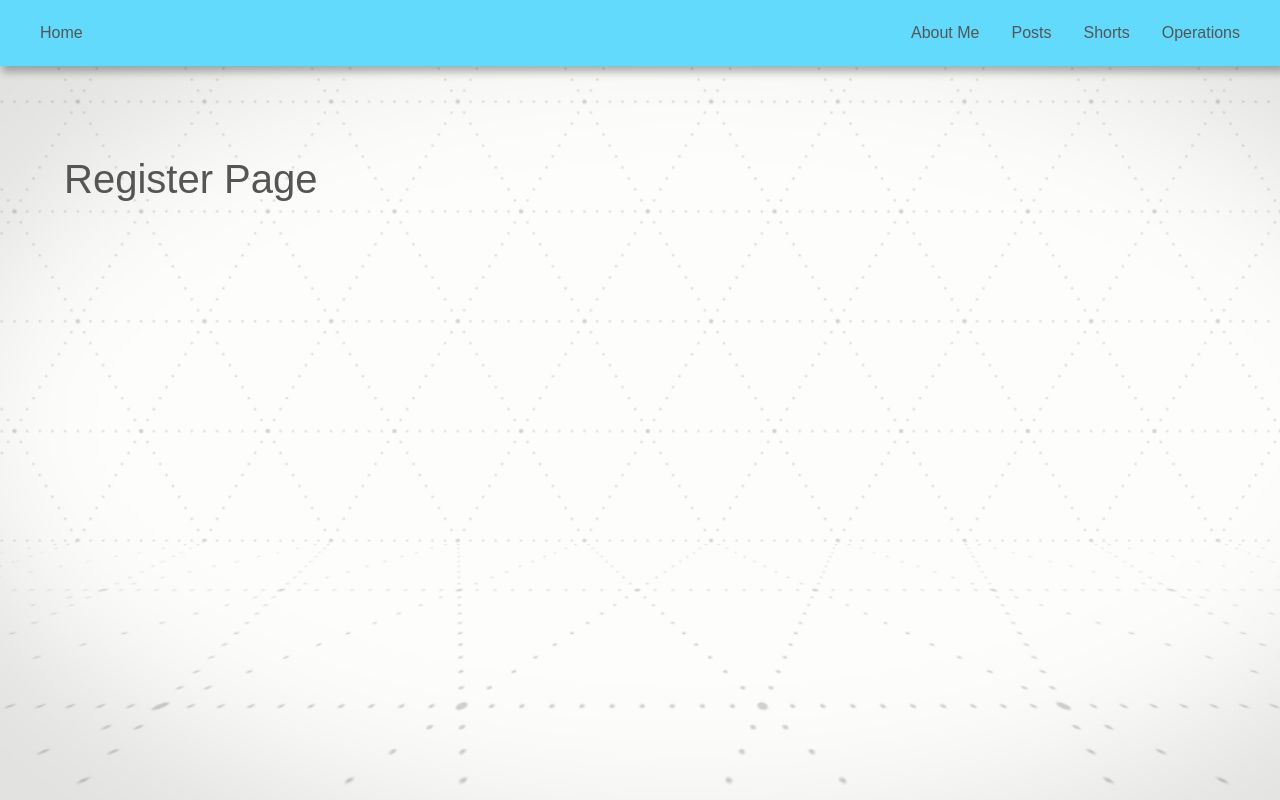
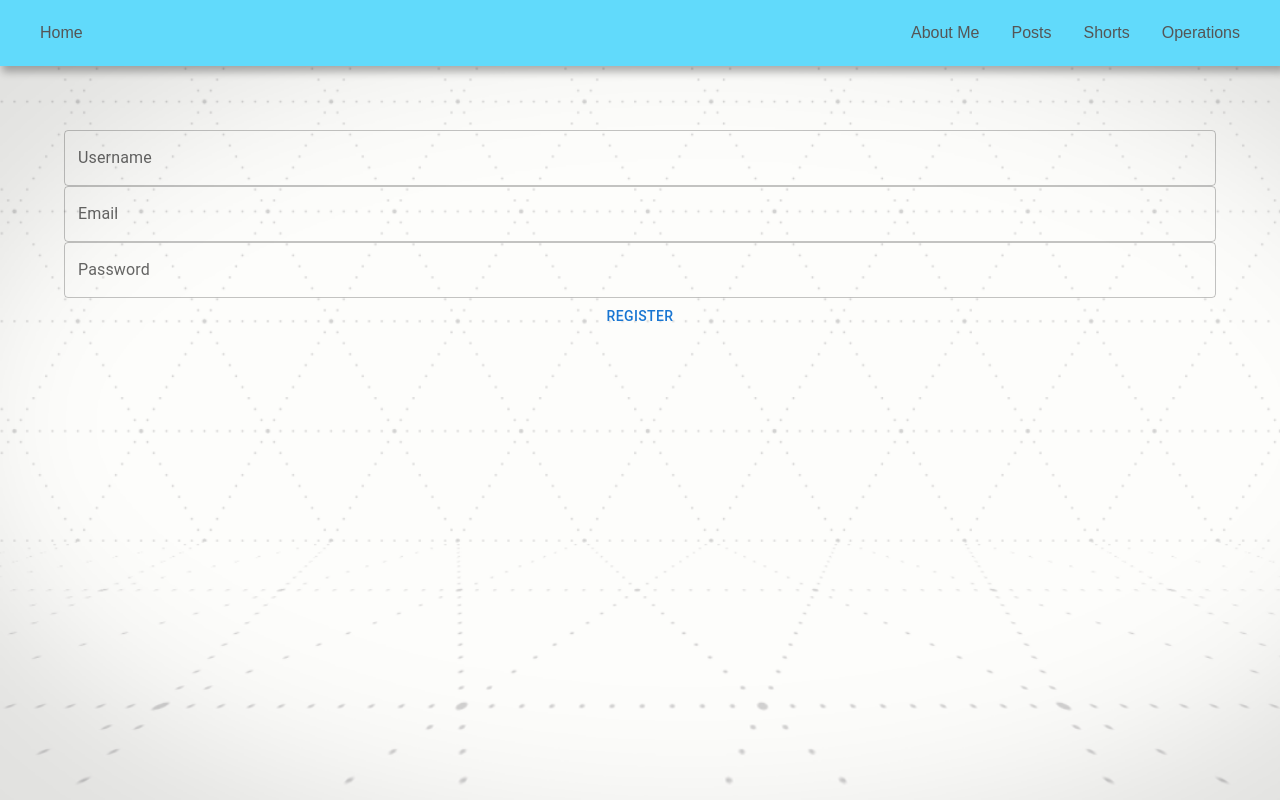
Before and after one commit to SillyCiely/Howard-blog, a React (Create React App) app in the folder frontend/: page /register in a window 1280 px wide. Built offline with nearby package versions, Linux system fonts and the light colour scheme.

Commit message:
test register page

```diff
--- a/frontend/package.json
+++ b/frontend/package.json
@@ -3,6 +3,9 @@
   "version": "0.1.0",
   "private": true,
   "dependencies": {
+    "@emotion/react": "^11.13.5",
+    "@emotion/styled": "^11.13.5",
+    "@mui/material": "^6.1.8",
     "@testing-library/jest-dom": "^5.17.0",
     "@testing-library/react": "^13.4.0",
     "@testing-library/user-event": "^13.5.0",
--- /dev/null
+++ b/frontend/src/components/user-register-form.jsx
@@ -0,0 +1,68 @@
+import React from 'react';
+import TextField from '@mui/material/TextField';
+import Button from '@mui/material/Button';
+import { useFormValidation } from '../utils/login-register-validation';
+import '../styles/form.css';
+
+const RegisterForm = ({ onSubmit, errorMsg }) => {
+    const {
+        username,
+        setUsername,
+        email,
+        setEmail,
+        password,
+        setPassword,
+        usernameError,
+        emailError,
+        passwordError,
+        usernameErrorMessage,
+        emailErrorMessage,
+        passwordErrorMessage,
+        isUsername,
+        isEmail,
+        isPassword,
+        handleSubmit
+    } = useFormValidation();
+
+    return (
+        <form className="flex-col-container form-container" onSubmit={(e) => handleSubmit(e, onSubmit)}>
+            {/* only render the error message if there is one */}
+            {errorMsg && <div>{errorMsg}</div>}
+
+            <TextField
+                className="form-field"
+                label="Username"
+                value={username}
+                // required
+                error={usernameError}
+                helperText={usernameErrorMessage}
+                onChange={(e) => setUsername(e.target.value)}
+                onBlur={isUsername}
+            />
+            <TextField
+                className="form-field"
+                label="Email"
+                value={email}
+                // required
+                error={emailError}
+                helperText={emailErrorMessage}
+                onChange={(e) => setEmail(e.target.value)}
+                onBlur={isEmail}
+            />
+            <TextField
+                className="form-field"
+                label="Password"
+                value={password}
+                type="password"
+                // required
+                error={passwordError}
+                helperText={passwordErrorMessage}
+                onChange={(e) => setPassword(e.target.value)}
+                onBlur={isPassword}
+            />
+            <Button type="submit">Register</Button>
+        </form>
+    );
+};
+
+export default RegisterForm;
--- a/frontend/src/pages/login-page.jsx
+++ b/frontend/src/pages/login-page.jsx
@@ -1,9 +1,11 @@
 import PageTemplate from "../components/page-template";
+import LoginForm from "../components/user-login-form";
 
 const LoginPage = () => {
     return (
         <PageTemplate>
-            <h1>Login Page</h1>
+            {/*<LoginForm />*/}
+            <h1>test</h1>
         </PageTemplate>
     )
 }
--- a/frontend/src/pages/register-page.jsx
+++ b/frontend/src/pages/register-page.jsx
@@ -1,9 +1,10 @@
 import PageTemplate from "../components/page-template";
+import RegisterForm from "../components/user-register-form";
 
 const RegisterPage = () => {
     return (
         <PageTemplate>
-            <h1>Register Page</h1>
+            <RegisterForm />
         </PageTemplate>
     )
 }
--- /dev/null
+++ b/frontend/src/utils/login-register-validation.jsx
@@ -0,0 +1,81 @@
+// frontend/src/utils/form-validation.js
+
+import { useState } from 'react';
+
+export const useFormValidation = () => {
+    const [username, setUsername] = useState('');
+    const [email, setEmail] = useState('');
+    const [password, setPassword] = useState('');
+    const [usernameError, setUsernameError] = useState(false);
+    const [emailError, setEmailError] = useState(false);
+    const [passwordError, setPasswordError] = useState(false);
+    const [usernameErrorMessage, setUsernameErrorMessage] = useState('');
+    const [emailErrorMessage, setEmailErrorMessage] = useState('');
+    const [passwordErrorMessage, setPasswordErrorMessage] = useState('');
+
+    const isUsername = () => {
+        if (username.length === 0) {
+            setUsernameError(true);
+            setUsernameErrorMessage('Username is required');
+            return false;
+        } else {
+            setUsernameError(false);
+            setUsernameErrorMessage('');
+            return true;
+        }
+    };
+
+    const isEmail = () => {
+        if (email.length === 0) {
+            setEmailError(true);
+            setEmailErrorMessage('Email is required');
+            return false;
+        } else {
+            setEmailError(false);
+            setEmailErrorMessage('');
+            return true;
+        }
+    };
+
+    const isPassword = () => {
+        if (password.length === 0) {
+            setPasswordError(true);
+            setPasswordErrorMessage('Password is required');
+            return false;
+        } else {
+            setPasswordError(false);
+            setPasswordErrorMessage('');
+            return true;
+        }
+    };
+
+    const handleSubmit = (e, onSubmit) => {
+        e.preventDefault();
+        const isUsernameValid = isUsername();
+        const isEmailValid = isEmail();
+        const isPasswordValid = isPassword();
+
+        if (isUsernameValid && isEmailValid && isPasswordValid) {
+            onSubmit({ username, email, password });
+        }
+    };
+
+    return {
+        username,
+        setUsername,
+        email,
+        setEmail,
+        password,
+        setPassword,
+        usernameError,
+        emailError,
+        passwordError,
+        usernameErrorMessage,
+        emailErrorMessage,
+        passwordErrorMessage,
+        isUsername,
+        isEmail,
+        isPassword,
+        handleSubmit
+    };
+};
```
Also changed, not shown: frontend/src/styles/form.css (added), 2 other files (tests, documents, lock files or other folders).
